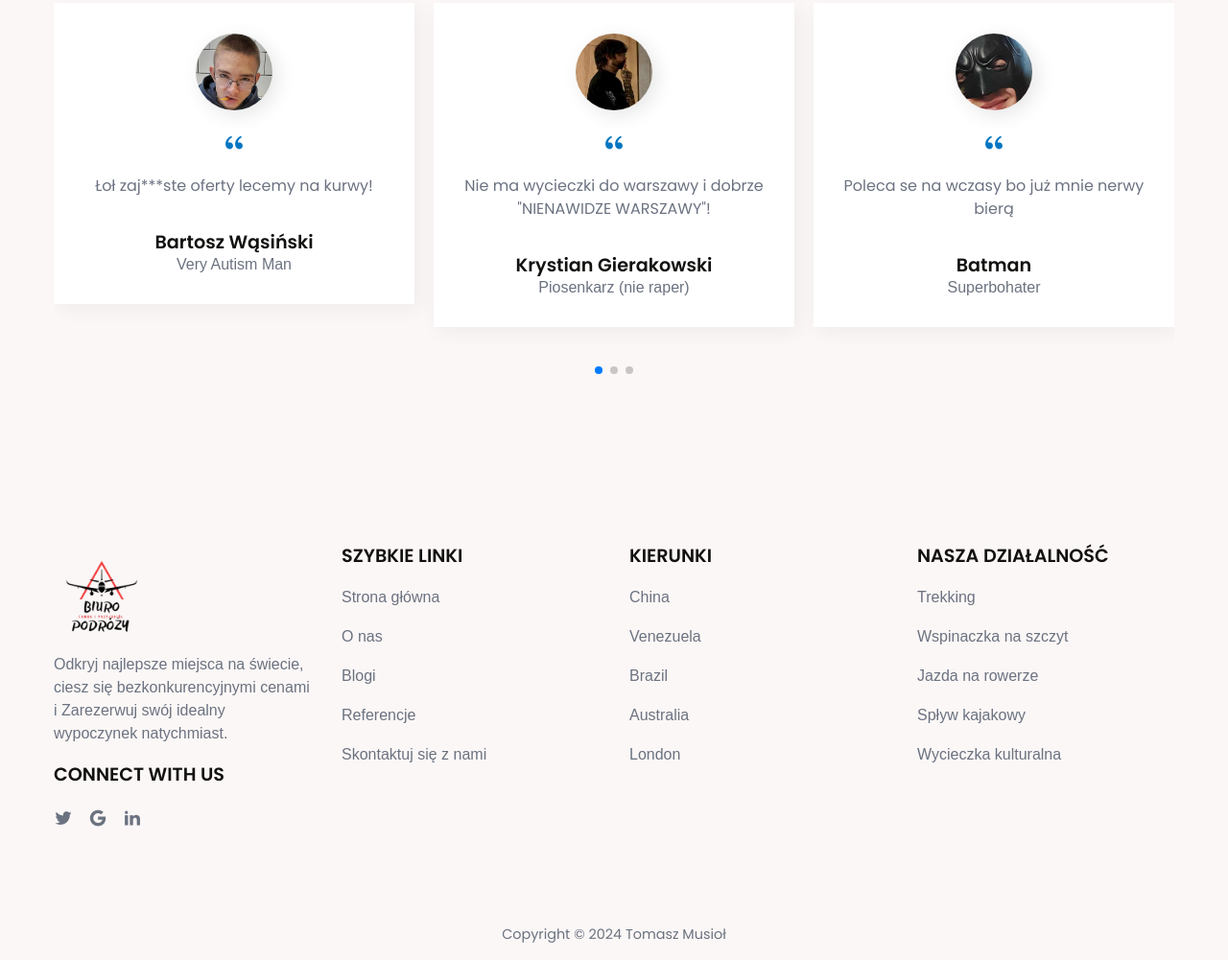
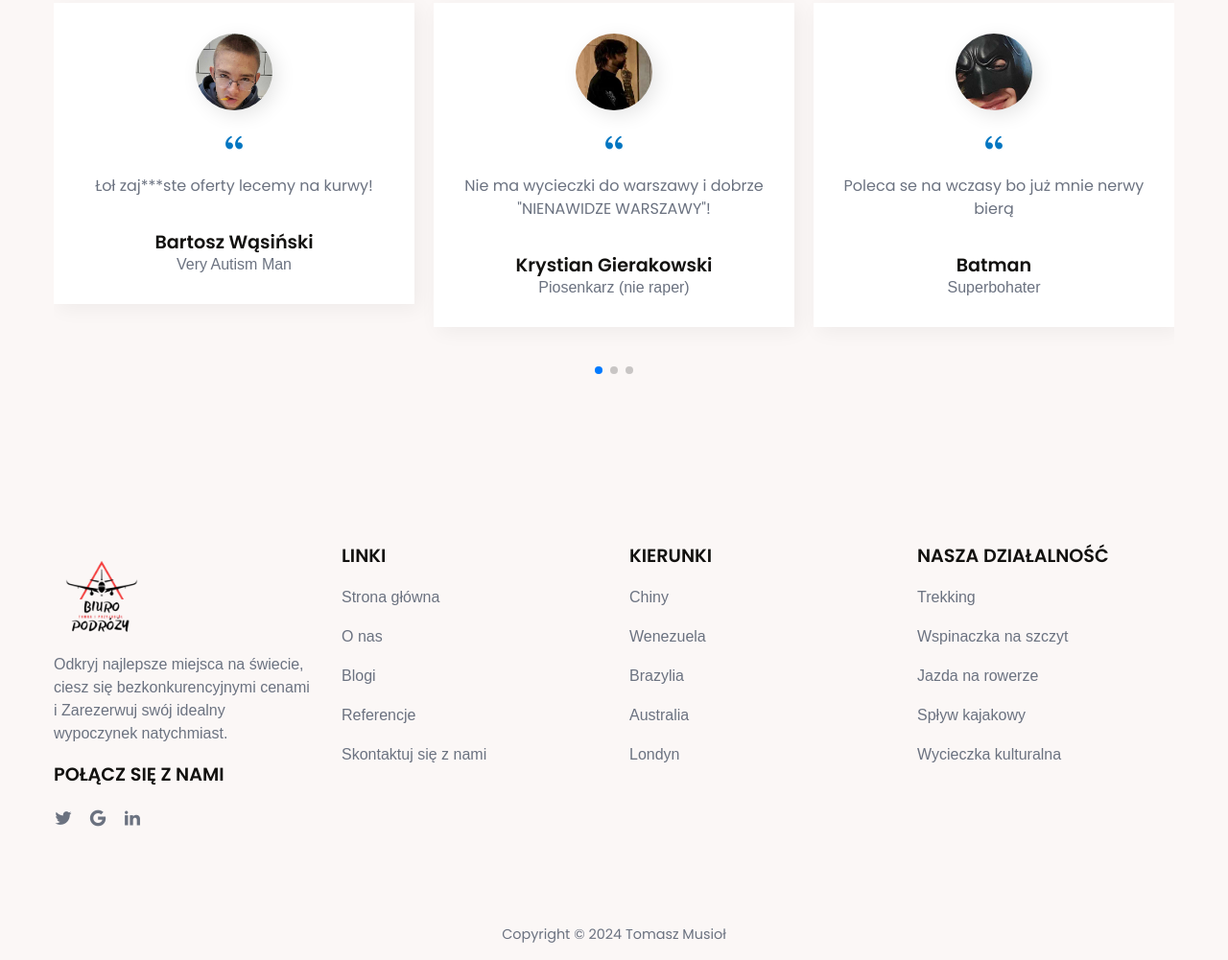
Before and after one commit to To1MaszProblem/TravelAgencyApp, a plain HTML site: page index.html in a window 1280 px wide. Shown: the part 3367-4368 px from the top of the page at 96% size. Drawn offline with nearby package versions, Linux system fonts and the light colour scheme.

Commit message:
poprawka

```diff
--- a/index.html
+++ b/index.html
@@ -244,7 +244,7 @@
             Odkryj najlepsze miejsca na świecie, ciesz się bezkonkurencyjnymi cenami i
             Zarezerwuj swój idealny wypoczynek natychmiast.
           </p>
-          <h4>CONNECT WITH US</h4>
+          <h4>POŁĄCZ SIĘ Z NAMI</h4>
           <ul class="footer__socials">
             <li>
               <a href="#"><i class="ri-twitter-fill"></i></a>
@@ -258,7 +258,7 @@
           </ul>
         </div>
         <div class="footer__col">
-          <h4>SZYBKIE LINKI</h4>
+          <h4>LINKI</h4>
           <ul class="footer__links">
             <li><a href="#">Strona główna</a></li>
             <li><a href="#">O nas</a></li>
@@ -270,11 +270,11 @@
         <div class="footer__col">
           <h4>KIERUNKI</h4>
           <ul class="footer__links">
-            <li><a href="#">China</a></li>
-            <li><a href="#">Venezuela</a></li>
-            <li><a href="#">Brazil</a></li>
+            <li><a href="#">Chiny</a></li>
+            <li><a href="#">Wenezuela</a></li>
+            <li><a href="#">Brazylia</a></li>
             <li><a href="#">Australia</a></li>
-            <li><a href="#">London</a></li>
+            <li><a href="#">Londyn</a></li>
           </ul>
         </div>
         <div class="footer__col">
```
